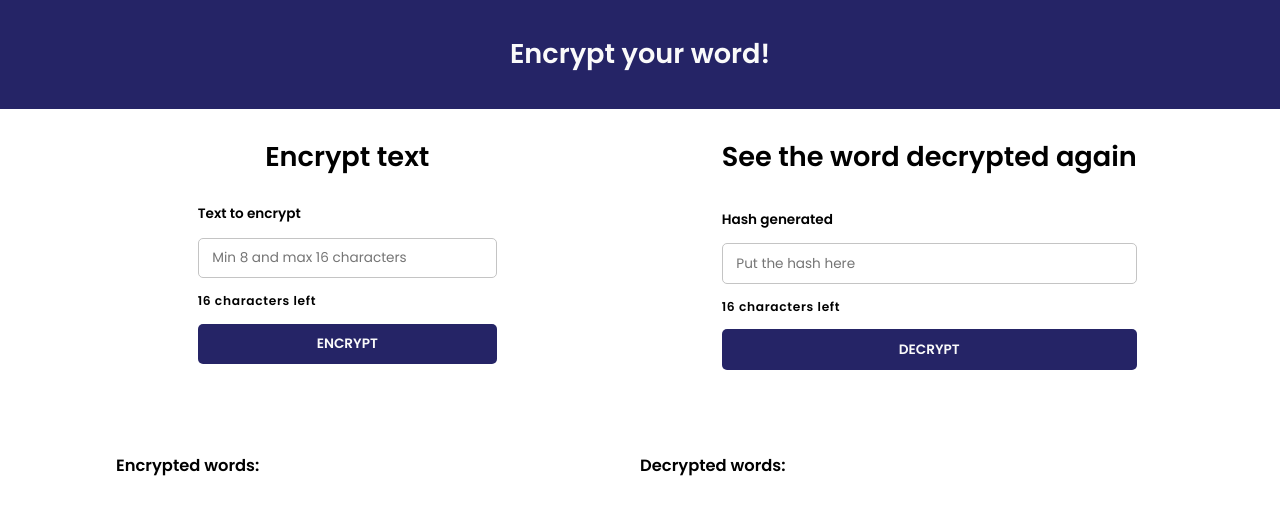
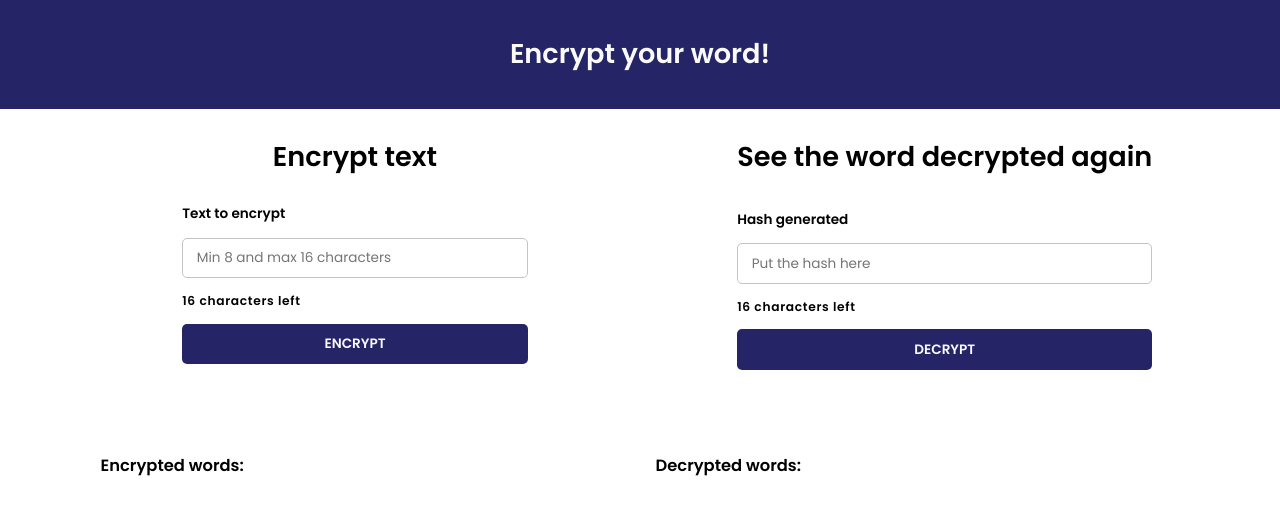
Before and after one commit to michelzaum/crypto-word-app, an Angular app: page / in a window 1280 px wide. Shown: the top 514 px of the page. Built offline with nearby package versions, Linux system fonts and the light colour scheme.

Commit message:
Improving the width of components when on a large screen

```diff
--- a/src/app/components/decrypt/decrypt.component.css
+++ b/src/app/components/decrypt/decrypt.component.css
@@ -3,6 +3,7 @@
   flex-direction: column;
   align-items: center;
   max-width: 600px;
+  min-width: 400px;
   margin-left: 4rem;
   height: 40vh;
   min-height: 300px;
--- a/src/app/components/encrypt/encrypt.component.css
+++ b/src/app/components/encrypt/encrypt.component.css
@@ -2,6 +2,7 @@
   display: flex;
   flex-direction: column;
   align-items: center;
+  min-width: 400px;
   max-width: 600px;
   margin-left: 4rem;
   height: 40vh;
```
